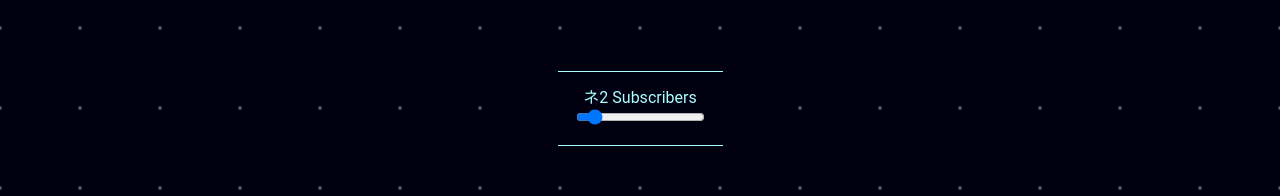
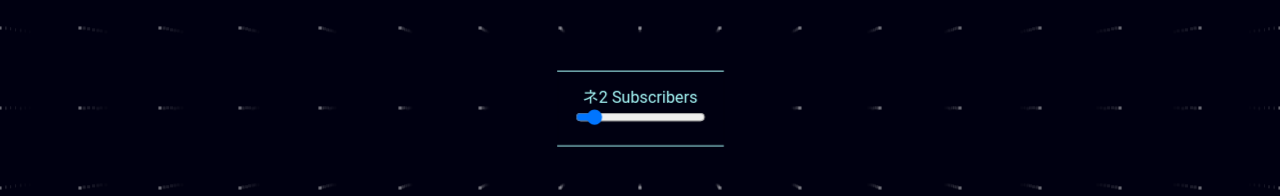
Before and after one commit to nullbility/react-glitch-playground, a React (Create React App) app: page / in a window 1280 px wide. Shown: the part 292-488 px from the top of the page. Built offline with nearby package versions, Linux system fonts and the light colour scheme.

Commit message:
preserve 3d to ensure child transforms are respected

```diff
--- a/src/App.js
+++ b/src/App.js
@@ -26,6 +26,7 @@ const Plane = styled.div`
   flex-direction: column;
   justify-content: center;
   align-items: center;
+  transform-style: preserve-3d;
 `;
 
 /* transform: rotate3d(1, 1, 0, 10deg); */
@@ -34,10 +35,10 @@ const gridLayers = (numLayers) => {
   let layers = [];
 
   for(let i = 0; i < numLayers; i++) {
-    const opacity = i === 0 ? .4 : (numLayers - i) / 75;
+    const opacity = i === 0 ? .4 : (numLayers - i) / 50;
 
     layers.push(
-      <DotGrid key={i} size="5rem" opacity={opacity} transformation={`translate3d(0px, 0px, ${i * -240}px)`} />
+      <DotGrid key={i} size="5rem" opacity={opacity} transformation={`translate3d(0px, 0px, ${i * -24}px)`} />
     );
   }
 
@@ -73,7 +74,7 @@ class App extends Component {
     return (
       <Wrapper>
         <Plane style={{ textAlign: 'center', transform: deviceRotation }}>
-          {gridLayers(1)}
+          {gridLayers(7)}
           <Panel>
             <Text corruption={corruption}>82 Subscribers</Text>
             <br />
--- a/src/components/Panel/Panel.js
+++ b/src/components/Panel/Panel.js
@@ -10,5 +10,6 @@ export const Panel = styled.div`
   background-color: #001;
 
   z-index: 1;
-  transform: translateZ(10px);
+  transform: translateZ(30px);
+  transform-style: preserve-3d;
 `;
--- a/src/components/Text/Text.js
+++ b/src/components/Text/Text.js
@@ -10,6 +10,8 @@ const TextContainer = styled.span`
 
   line-height: 1;
   font-feature-settings: "hwid" 1;
+
+  transform: translateZ(10px);
 `;
 
 const katakana = [
```
